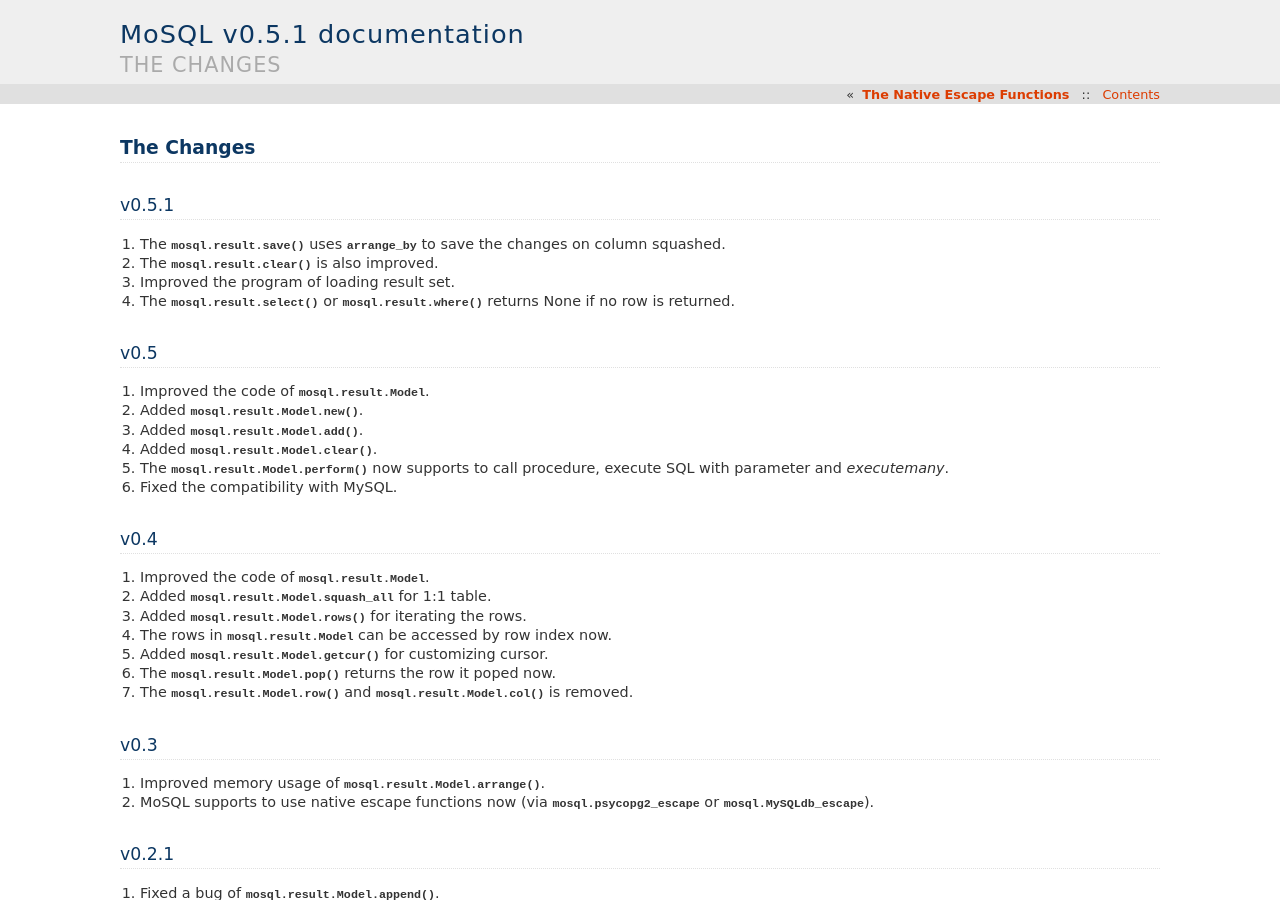
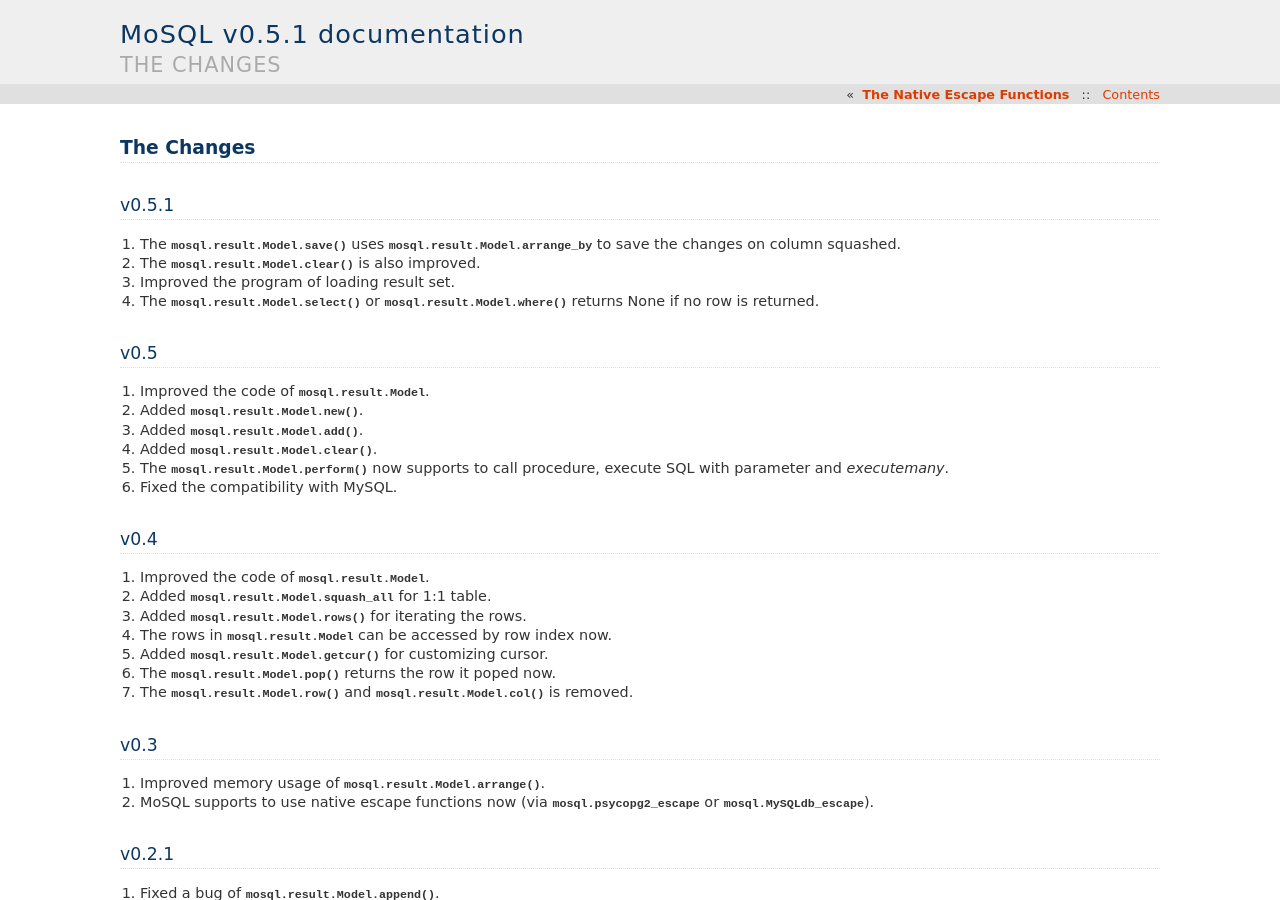
Before and after one commit to moskytw/mosql, a Sphinx documentation site: the page built from docs/changes.rst, in a window 1280 px wide and 900 px high. Built offline with Sphinx 7.4.7, drawn with Linux system fonts in a browser that asks for light colours.

Commit message:
fixed typo in changes log

```diff
--- a/docs/changes.rst
+++ b/docs/changes.rst
@@ -5,12 +5,12 @@
 v0.5.1
 ------
 
-1. The :meth:`mosql.result.save` uses :attr:`arrange_by` to save the changes on
-   column squashed.
-2. The :meth:`mosql.result.clear` is also improved.
+1. The :meth:`mosql.result.Model.save` uses
+   :attr:`mosql.result.Model.arrange_by` to save the changes on column squashed.
+2. The :meth:`mosql.result.Model.clear` is also improved.
 3. Improved the program of loading result set.
-4. The :meth:`mosql.result.select` or :meth:`mosql.result.where` returns None if
-   no row is returned.
+4. The :meth:`mosql.result.Model.select` or :meth:`mosql.result.Model.where`
+   returns None if no row is returned.
 
 v0.5
 ----
```
